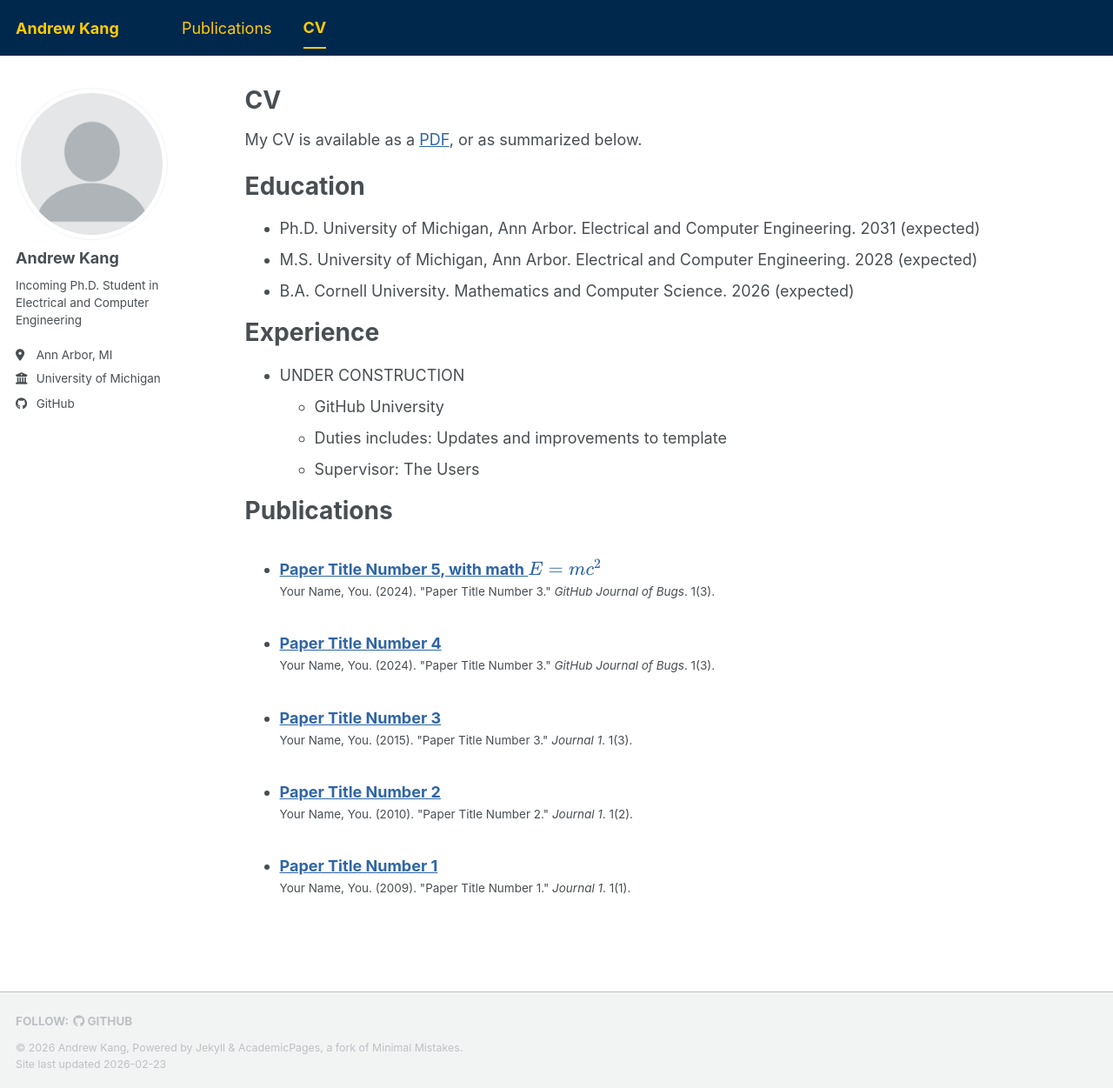
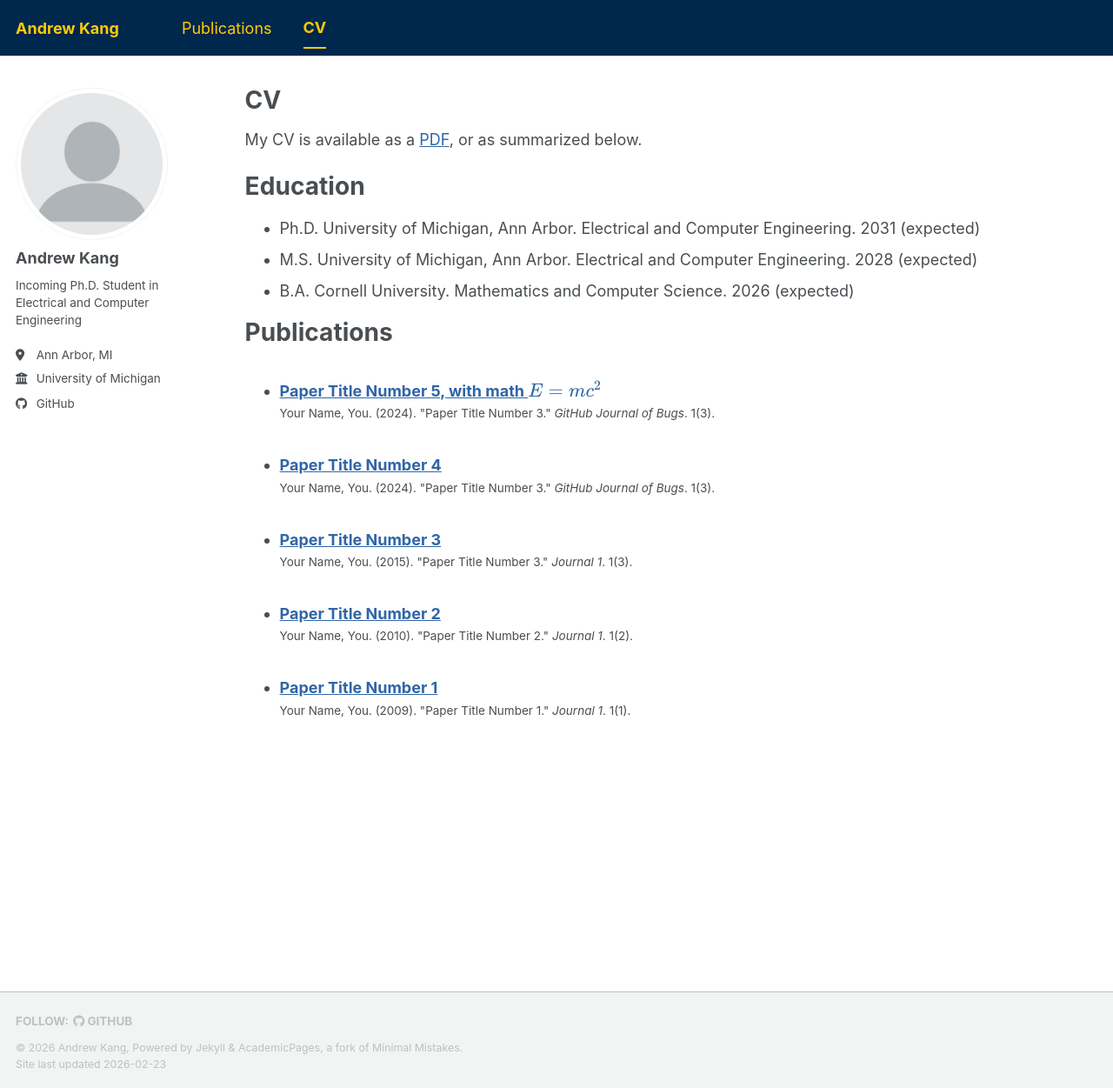
Before and after one commit to andrew-kang/andrew-kang.github.io, a Jekyll site: the page built from _pages/cv.md, in a window 1280 px wide and 1251 px high. Shown: the whole window at 87% size. Built offline with Jekyll 4.4.1, drawn with Linux system fonts in a browser that asks for light colours; a script bundle is joined from its source files by our own code; library files that are not in the unit come from our copies.

Commit message:
fix: remove unused Experience section

```diff
--- a/_pages/cv.md
+++ b/_pages/cv.md
@@ -17,13 +17,6 @@ Education
 * M.S.  University of Michigan, Ann Arbor. Electrical and Computer Engineering. 2028 (expected)
 * B.A.  Cornell University. Mathematics and Computer Science. 2026 (expected)
 
-Experience
-======
-* UNDER CONSTRUCTION
-  * GitHub University
-  * Duties includes: Updates and improvements to template
-  * Supervisor: The Users
-
 Publications
 ======
   <ul>{% for post in site.publications reversed %}
```
